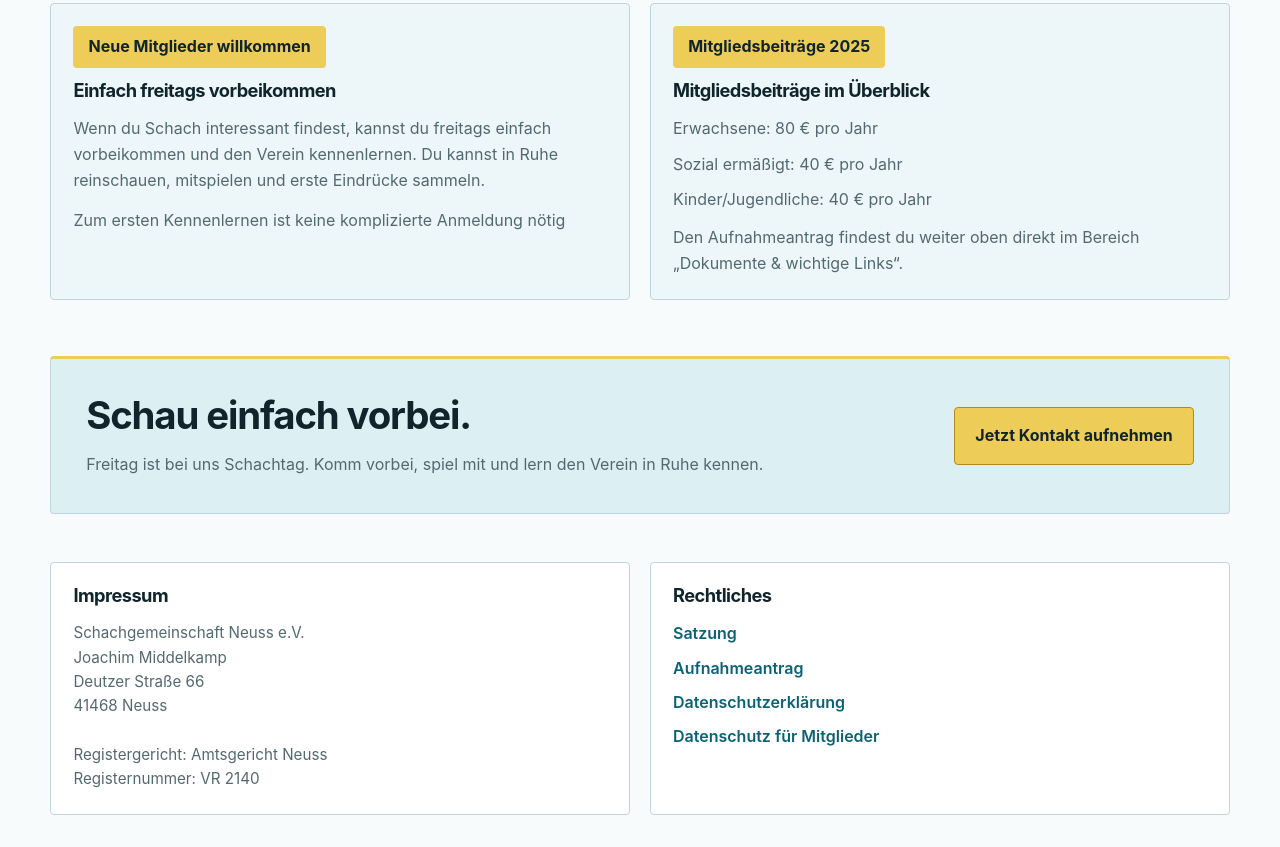
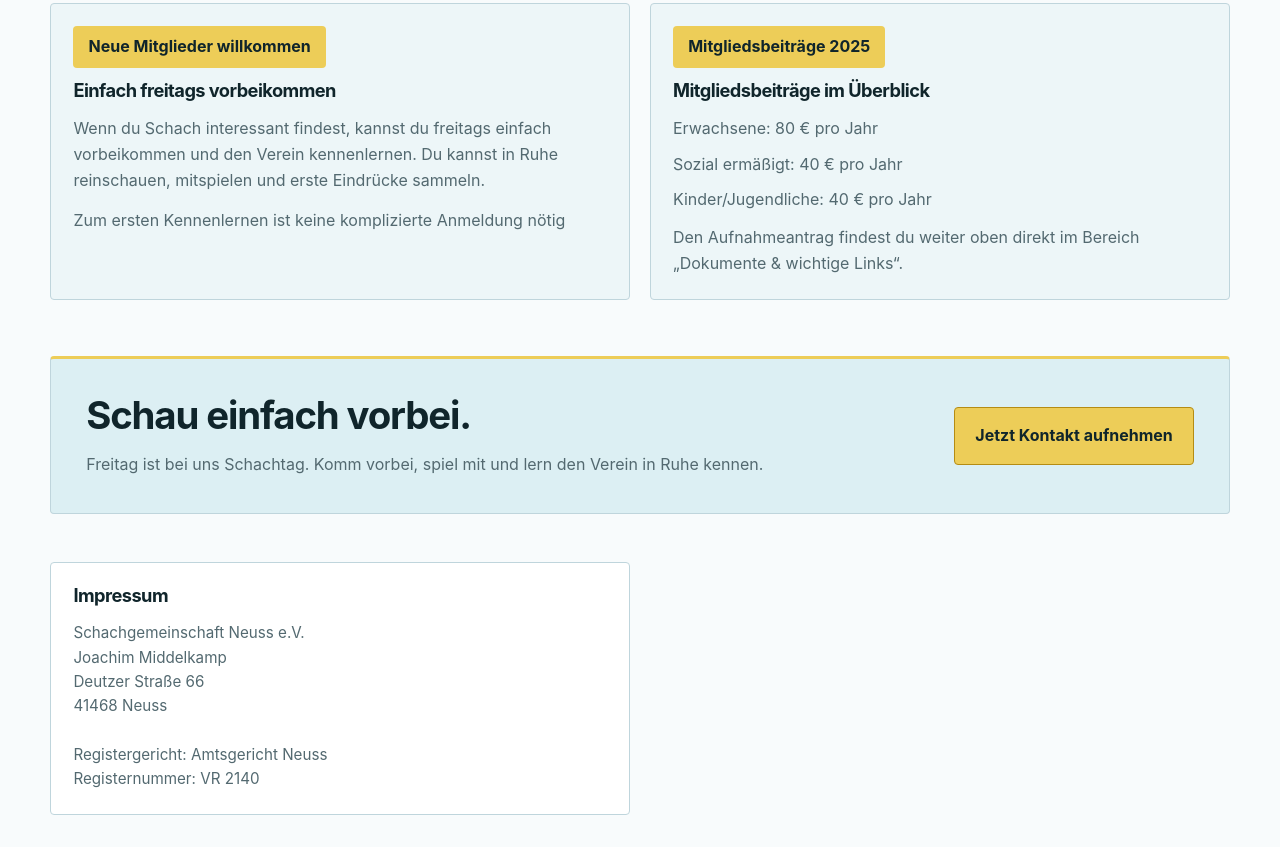
Before and after one commit to eliasthai3-web/schachgemeinschaft-neuss-website, an Eleventy site: page src/index.njk in a window 1280 px wide. Shown: the part 4984-5831 px from the top of the page. Built offline with nearby package versions, Linux system fonts and the light colour scheme; Eleventy itself is replaced by a stand-in of ours; files that its build step writes are made by us from their sources.

Commit message:
Remove duplicate legal documents box

```diff
--- a/src/index.njk
+++ b/src/index.njk
@@ -507,15 +507,5 @@ title: Schachgemeinschaft Neuss e.V.
           Registernummer: VR 2140
         </p>
       </div>
-
-      <div class="panel footer-panel reveal reveal-delay-2">
-        <h3>Rechtliches</h3>
-        <ul class="footer-links">
-          <li><a href="/dokumente/satzung.pdf" target="_blank" rel="noopener noreferrer">Satzung</a></li>
-          <li><a href="/dokumente/aufnahmeantrag.pdf" target="_blank" rel="noopener noreferrer">Aufnahmeantrag</a></li>
-          <li><a href="/dokumente/datenschutzerklaerung.pdf" target="_blank" rel="noopener noreferrer">Datenschutzerklärung</a></li>
-          <li><a href="/dokumente/datenschutz-mitglieder.pdf" target="_blank" rel="noopener noreferrer">Datenschutz für Mitglieder</a></li>
-        </ul>
-      </div>
     </div>
   </footer>
```
